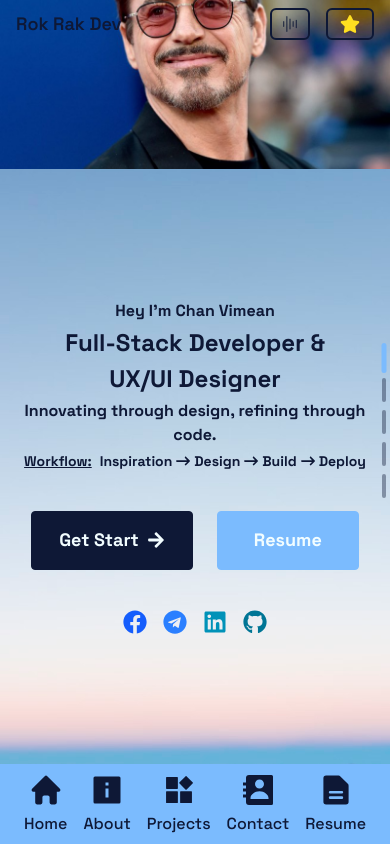
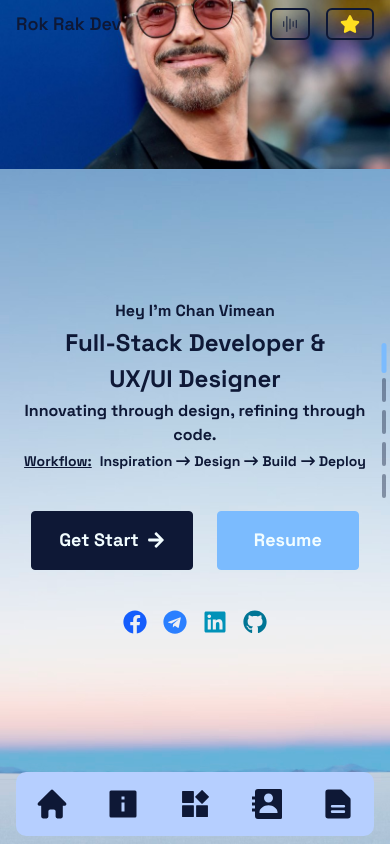
Before and after one commit to ChanVimean/Portfolio, a React (Vite) app: page / in a window 390 px wide. Built offline with nearby package versions, Linux system fonts and the light colour scheme.

Commit message:
Fixed Bottom bar with new design

```diff
--- a/src/App.tsx
+++ b/src/App.tsx
@@ -73,7 +73,6 @@ const App: React.FC = () => {
         />
         <BottomBar
           sections={sections.map((s) => s.name)}
-          theme={theme}
           handleScroll={handleScrollTo}
         />
       </nav>
--- a/src/components/BottomBar.tsx
+++ b/src/components/BottomBar.tsx
@@ -1,33 +1,36 @@
 import { HiMiniHome, HiMiniDocumentText  } from "react-icons/hi2"
 import { BiSolidInfoSquare, BiSolidContact } from "react-icons/bi"
 import { AiFillProduct } from "react-icons/ai"
+import styles from "../styles/BottomBar.module.css"
 
 interface BottomBarProps {
-  sections: string[]
-  theme: "light" | "dark"
+  sections: string[],
   handleScroll: (index: number) => void
 }
 
-const BottomBar: React.FC<BottomBarProps> = ({sections, theme, handleScroll}) => {
+
+const BottomBar: React.FC<BottomBarProps> = ({sections, handleScroll}) => {
 
   const icons = [HiMiniHome, BiSolidInfoSquare, AiFillProduct, BiSolidContact, HiMiniDocumentText]
 
   return (
-    <div className={`${theme === "light" ? "bg-[var(--theme-400)]" : "bg-[var(--theme-100)]"}
-                    fixed lg:hidden bottom-0 w-full px-6 py-2 md:px-16`}
-    >
-      <ul className="flex justify-between space-x-3">
+    <div className="flex justify-center fixed lg:hidden bottom-0 w-full h-20 md:h-28 px-4 py-2 md:px-16">
+      <ul className={`
+        w-full h-full bg-[var(--theme-200)]
+        ${styles.buttonContainer}
+      `}>
         {
-          sections.map((section, index) => {
+          sections.map((text, index) => {
             const IconComponent = icons[index]
             return (
               <li
-                key={section}
-                className="flex flex-col items-center"
+                key={text}
                 onClick={() => handleScroll(index)}
               >
-                <IconComponent className="text-4xl" />
-                <span className="text-md font-medium mt-1">{section}</span>
+                <button className={styles.button}>
+                  <IconComponent className="text-4xl md:text-6xl" />
+                  {/* <span className="text-md font-medium mt-1">{text}</span> */}
+                </button>
               </li>
             )
           })
--- /dev/null
+++ b/src/styles/BottomBar.module.css
@@ -0,0 +1,26 @@
+/* ? From Uiverse.io by akshat-patel28 */
+.buttonContainer {
+  display: flex;
+  align-items: center;
+  justify-content: space-around;
+  border-radius: 10px;
+}
+
+.button {
+  outline: 0 !important;
+  border: 0 !important;
+  width: 100%;
+  height: 100%;
+  border-radius: 50%;
+  background-color: transparent;
+  display: flex;
+  flex-direction: column;
+  align-items: center;
+  justify-content: center;
+  transition: all ease-in-out 0.3s;
+  cursor: pointer;
+}
+
+.button:hover {
+  transform: translateY(-7px);
+}
```
